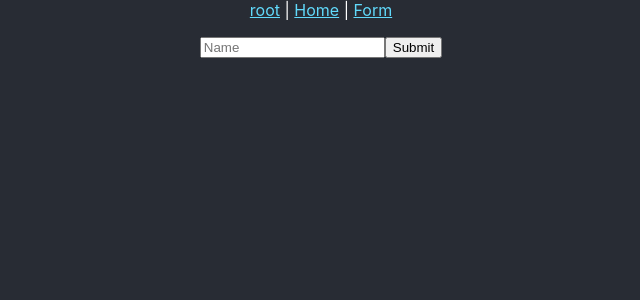
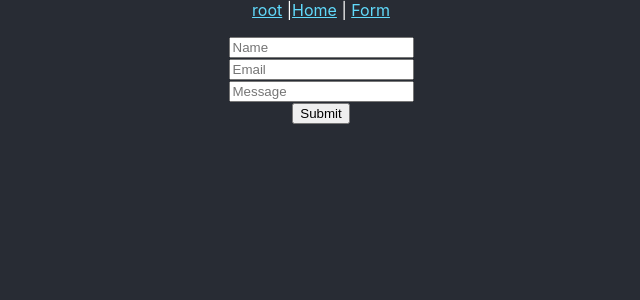
Before and after one commit to mathisson/inl1-react, a React (Create React App) app: page /form in a window 1280 px wide. Shown: the top 300 px of the page, without its empty margins (319-959 px from the left). Built offline with nearby package versions, Linux system fonts and the light colour scheme.

Commit message:
+added ApiTable & Misc

```diff
--- a/src/App.css
+++ b/src/App.css
@@ -10,7 +10,9 @@
   color: #61dafb;
 }
 
-
+.Navbar a:hover {
+  color: #025e77;
+}
 
 body{
   background-color: #282c34;
@@ -33,8 +35,10 @@ body{
   text-decoration: none;
   display: inline-block;
   font-size: 20px;
+  border-radius: 10px;
 }
 
 .Counter:hover{
   background-color: rgb(80, 0, 80);
+  cursor: pointer;
 }
--- a/src/App.js
+++ b/src/App.js
@@ -1,4 +1,4 @@
-import { Navbar, Welcome } from "./components/";
+import { Navbar, Welcome, ApiTable } from "./components/";
 import "./App.css";
 
 function App() {
@@ -6,6 +6,7 @@ function App() {
     <div className="App">
       <Navbar />
         <Welcome/>
+        <ApiTable/>
     </div>
   );
 }
--- /dev/null
+++ b/src/components/ApiTable.jsx
@@ -0,0 +1,47 @@
+import React, { useState, useEffect } from "react";
+
+const ApiTable = () => {
+  const [data, setData] = useState();
+  const [loading, setLoading] = useState(true);
+
+  useEffect(() => {
+    fetch("https://jsonplaceholder.typicode.com/users")
+      .then((response) => response.json())
+      .then((apiData) => {
+        setData(apiData);
+        setLoading(false);
+      });
+  }, []);
+
+  return (
+    <div className="App">
+        <h2>Table from Api</h2>
+      <table>
+        <thead>
+          <tr>
+            <th>ID:</th>
+            <th>Name:</th>
+            <th>Username:</th>
+          </tr>
+        </thead>
+        {loading ? (
+          <div>Loading data</div>
+        ) : (
+          data.map((item) => {
+            return (
+              <tbody key={item.id}>
+                <tr>
+                  <td>{item.id}</td>
+                  <td>{item.name}</td>
+                  <td>{item.username}</td>
+                </tr>
+              </tbody>
+            );
+          })
+        )}
+      </table>
+    </div>
+  );
+};
+
+export default ApiTable;
--- a/src/components/Form.jsx
+++ b/src/components/Form.jsx
@@ -4,6 +4,9 @@ import ReactTypingEffect from "react-typing-effect";
 const Form = () => {
   const [name, setName] = useState("");
   const [showText, setShowText] = useState(false);
+  const [email, setEmail] = useState();
+  const [message, setMessage] = useState();
+
 
   return (
     <div>
@@ -13,10 +16,26 @@ const Form = () => {
           value={name}
           placeholder="Name"
           onChange={(e) => setName(e.target.value)}
-        ></input>
-        <button onClick={() => setShowText(!showText)}>Submit</button>
+        />
       </div>
-      <div>{showText && <ReactTypingEffect text={`Hello ${name}!`} />}</div>
+      <div>
+        <input
+          type="text"
+          value={email}
+          placeholder="Email"
+          onChange={(e) => setEmail(e.target.value)}
+        />
+      </div>
+      <div>
+        <input
+          type="text"
+          value={message}
+          placeholder="Message"
+          onChange={(e) => setMessage(e.target.value)}
+        />
+      </div>
+      <div><button onClick={() => setShowText(!showText)}>Submit</button></div>
+      <div>{showText && <ReactTypingEffect text={`Hello ${name}! you're message "${message}" has been saved.`} />}</div>
     </div>
   );
 };
--- a/src/components/Navbar.jsx
+++ b/src/components/Navbar.jsx
@@ -10,7 +10,8 @@ const Navbar = () => {
           paddingBottom: "1rem",
         }}
       >
-        <Link to="/">root</Link> | <Link to="/home">Home</Link> |{" "}
+        <Link to="/">root</Link> |
+        <Link to="/home">Home</Link> |{" "}
         <Link to="/form">Form</Link>
       </nav>
     </div>
--- a/src/components/Welcome.jsx
+++ b/src/components/Welcome.jsx
@@ -7,7 +7,6 @@ const Welcome = () => {
       <h1>
         <ReactTypingEffect text={"Welcome to my website"} speed={250} />
       </h1>
-      <p>Currently it's nothing special but it might be someday.</p>
     </div>
   );
 };
--- a/src/components/index.js
+++ b/src/components/index.js
@@ -2,5 +2,6 @@ import Form from "./Form"
 import Navbar from "./Navbar"
 import Welcome from "./Welcome"
 import Counter from "./Counter"
+import ApiTable from "./ApiTable"
 
-export {Form, Navbar, Welcome, Counter}
+export {Form, Navbar, Welcome, Counter, ApiTable}
```
